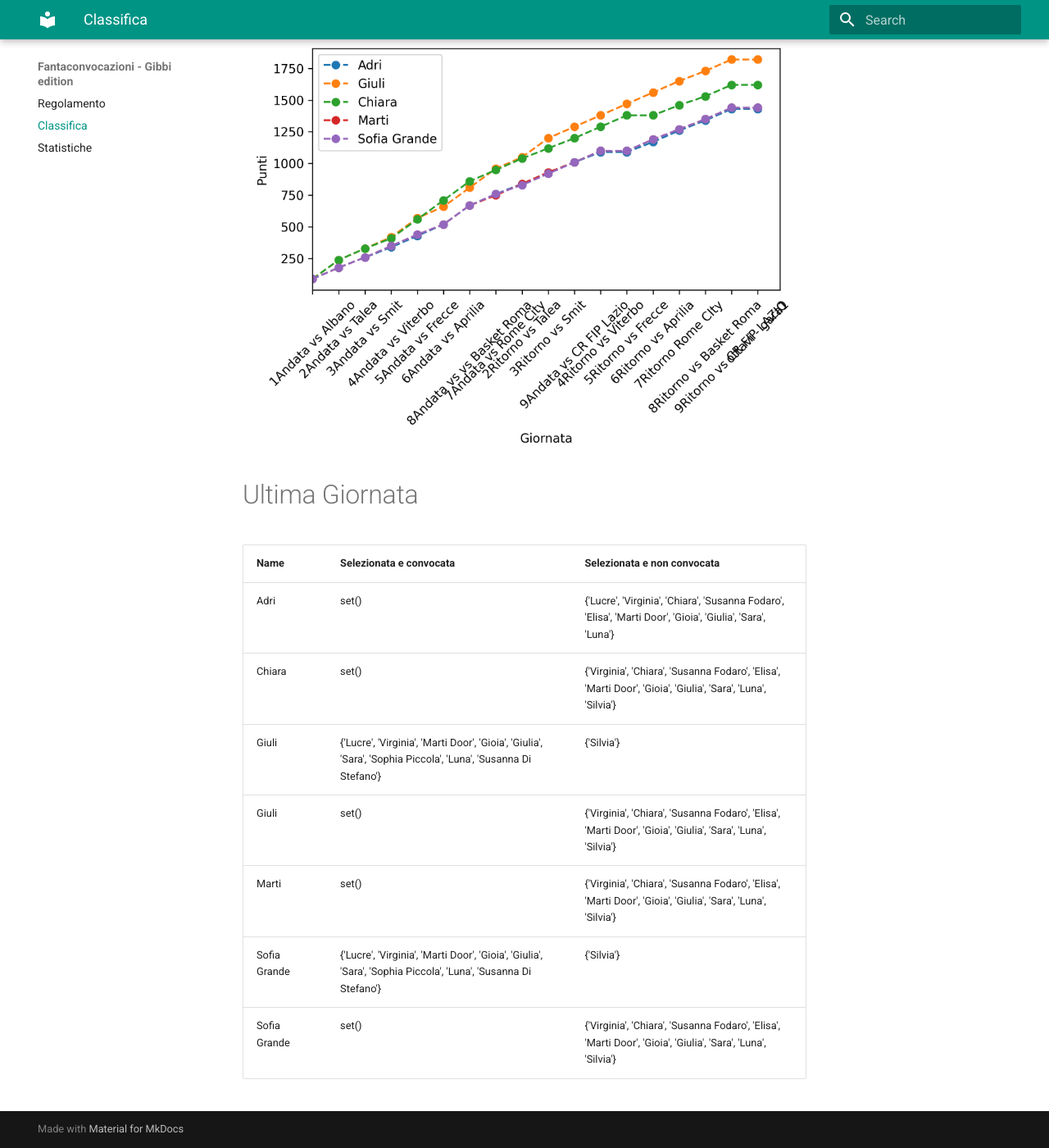
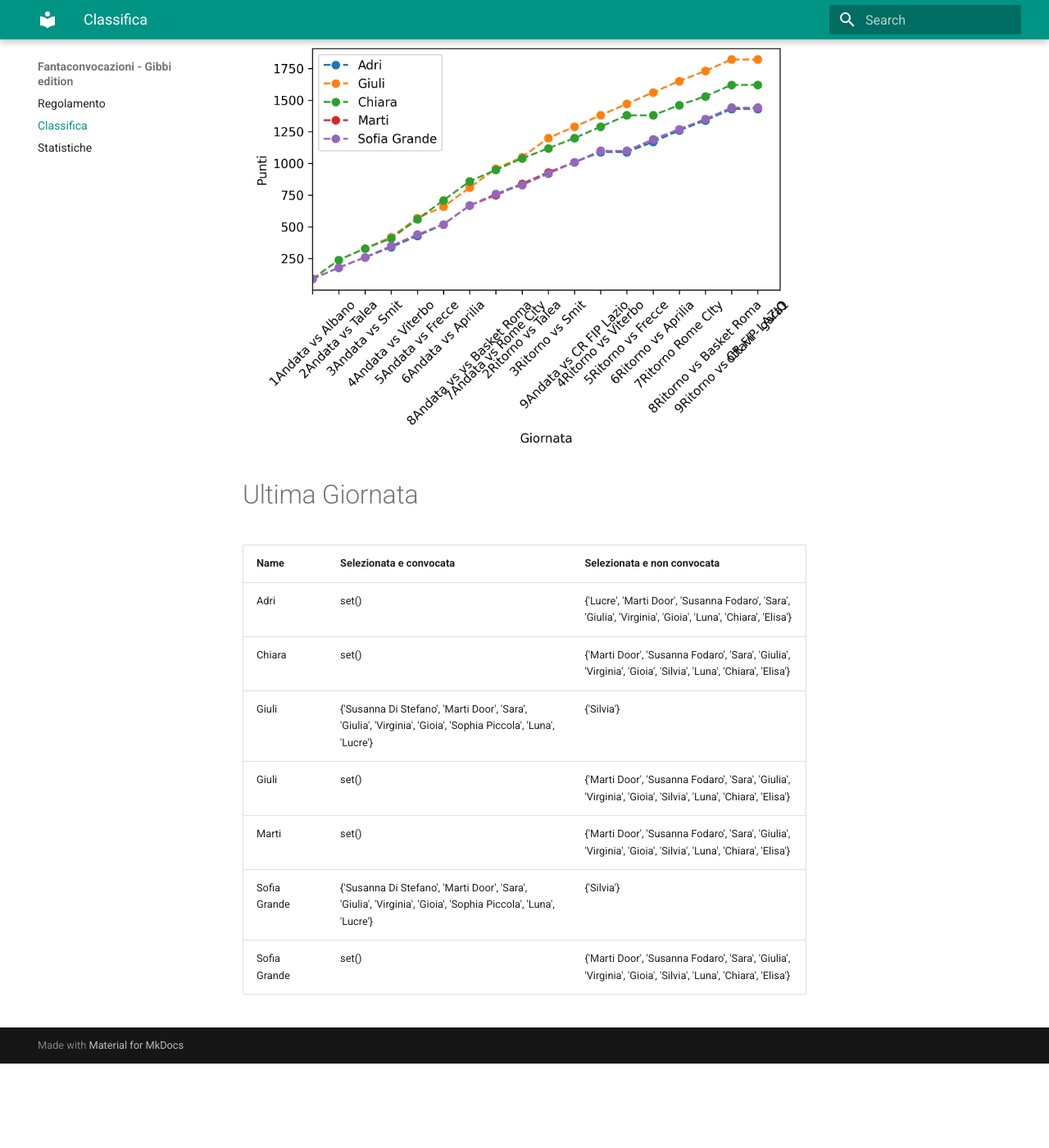
Before and after one commit to martinig94/fantagibbi, an MkDocs documentation site: the page built from docs/Classifica.md, in a window 1280 px wide and 1400 px high, scrolled down 565 px. Shown: the whole window at 82% size. Built offline with MkDocs 1.6.1 and Material for MkDocs 9.7.7, drawn with Linux system fonts in a browser that asks for light colours; after the commit the page ends 1862 px from its top, so only the background shows below that.

Commit message:
Auto-update from main.py

```diff
--- a/docs/Classifica.md
+++ b/docs/Classifica.md
@@ -18,11 +18,11 @@
 <!-- START_TABLE CORRECT -->
 | Name         | Selezionata e convocata                                                                                        | Selezionata e non convocata                                                                                  |
 |:-------------|:---------------------------------------------------------------------------------------------------------------|:-------------------------------------------------------------------------------------------------------------|
-| Adri         | set()                                                                                                          | {'Lucre', 'Virginia', 'Chiara', 'Susanna Fodaro', 'Elisa', 'Marti Door', 'Gioia', 'Giulia', 'Sara', 'Luna'}  |
-| Chiara       | set()                                                                                                          | {'Virginia', 'Chiara', 'Susanna Fodaro', 'Elisa', 'Marti Door', 'Gioia', 'Giulia', 'Sara', 'Luna', 'Silvia'} |
-| Giuli        | {'Lucre', 'Virginia', 'Marti Door', 'Gioia', 'Giulia', 'Sara', 'Sophia Piccola', 'Luna', 'Susanna Di Stefano'} | {'Silvia'}                                                                                                   |
-| Giuli        | set()                                                                                                          | {'Virginia', 'Chiara', 'Susanna Fodaro', 'Elisa', 'Marti Door', 'Gioia', 'Giulia', 'Sara', 'Luna', 'Silvia'} |
-| Marti        | set()                                                                                                          | {'Virginia', 'Chiara', 'Susanna Fodaro', 'Elisa', 'Marti Door', 'Gioia', 'Giulia', 'Sara', 'Luna', 'Silvia'} |
-| Sofia Grande | {'Lucre', 'Virginia', 'Marti Door', 'Gioia', 'Giulia', 'Sara', 'Sophia Piccola', 'Luna', 'Susanna Di Stefano'} | {'Silvia'}                                                                                                   |
-| Sofia Grande | set()                                                                                                          | {'Virginia', 'Chiara', 'Susanna Fodaro', 'Elisa', 'Marti Door', 'Gioia', 'Giulia', 'Sara', 'Luna', 'Silvia'} |
+| Adri         | set()                                                                                                          | {'Lucre', 'Marti Door', 'Susanna Fodaro', 'Sara', 'Giulia', 'Virginia', 'Gioia', 'Luna', 'Chiara', 'Elisa'}  |
+| Chiara       | set()                                                                                                          | {'Marti Door', 'Susanna Fodaro', 'Sara', 'Giulia', 'Virginia', 'Gioia', 'Silvia', 'Luna', 'Chiara', 'Elisa'} |
+| Giuli        | {'Susanna Di Stefano', 'Marti Door', 'Sara', 'Giulia', 'Virginia', 'Gioia', 'Sophia Piccola', 'Luna', 'Lucre'} | {'Silvia'}                                                                                                   |
+| Giuli        | set()                                                                                                          | {'Marti Door', 'Susanna Fodaro', 'Sara', 'Giulia', 'Virginia', 'Gioia', 'Silvia', 'Luna', 'Chiara', 'Elisa'} |
+| Marti        | set()                                                                                                          | {'Marti Door', 'Susanna Fodaro', 'Sara', 'Giulia', 'Virginia', 'Gioia', 'Silvia', 'Luna', 'Chiara', 'Elisa'} |
+| Sofia Grande | {'Susanna Di Stefano', 'Marti Door', 'Sara', 'Giulia', 'Virginia', 'Gioia', 'Sophia Piccola', 'Luna', 'Lucre'} | {'Silvia'}                                                                                                   |
+| Sofia Grande | set()                                                                                                          | {'Marti Door', 'Susanna Fodaro', 'Sara', 'Giulia', 'Virginia', 'Gioia', 'Silvia', 'Luna', 'Chiara', 'Elisa'} |
 <!-- END_TABLE CORRECT -->
```
